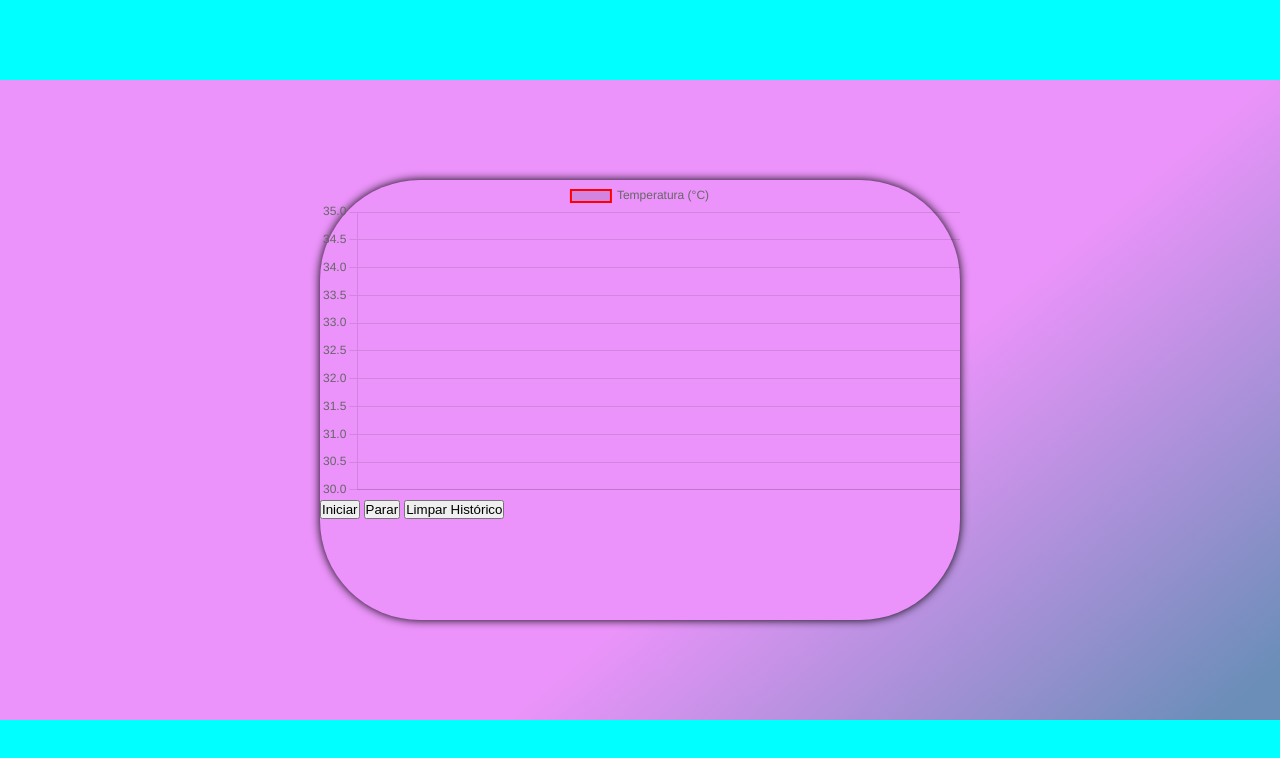
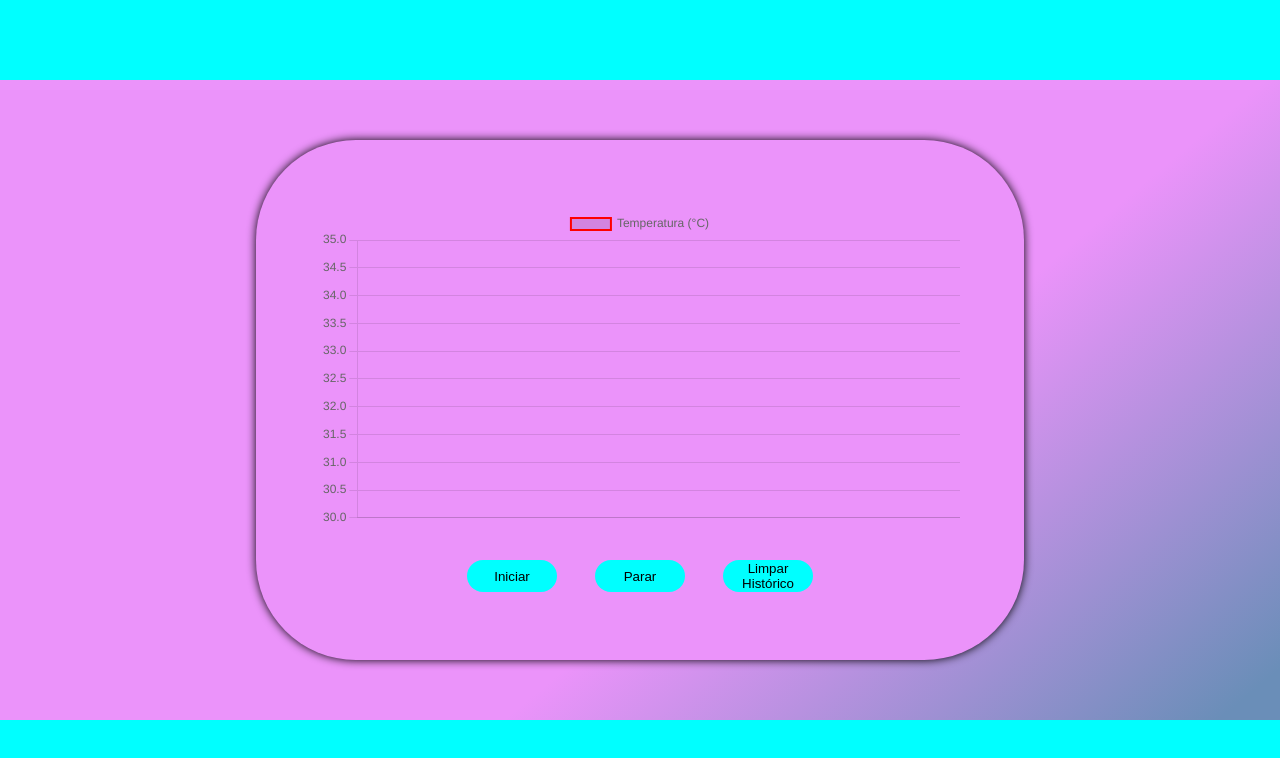
Before and after one commit to miguelmcruz6-coder/Grafico-Temperatura, a plain HTML site: page index.html in a window 1280 px wide. Drawn offline with nearby package versions, Linux system fonts and the light colour scheme.

Commit message:
Refactor CSS styles and update element IDs

```diff
--- a/style.css
+++ b/style.css
@@ -20,20 +20,55 @@ main{
     background: linear-gradient(140deg,rgba(235, 147, 250, 1) 62%, rgba(106, 142, 184, 1) 97%);
 }
 
-#grafico{
-    height: 55vh;
-    width: 50vw;
+#local-grafico{
+    height: 65vh;
+    width: 60vw;
     border-radius: 100px;
+    display: flex;
+    align-items: center;
+    justify-content: center;
     box-shadow: 0px 0px 10px black;
     background-color: rgba(235, 147, 250, 1);
 }
 
+#grafico{
+    height: 55vh;
+    width: 50vw;
+    display: flex;
+    align-items: center;
+    justify-content: center;
+    gap: 4vh;
+    flex-direction: column;
+}
 
+#botoes{
+    width: 30vw;
+    display: flex;
+    align-items: center;
+    justify-content: space-around;
+}
 
+#botoes button{
+    height: 4vh;
+    width: 7vw;
+    border-radius: 100px;
+    border: none;
+    background-color: aqua;
+    transition: 0.5s ease;
+    cursor: pointer;
+}
 
+#botao-iniciar:hover{
+    background-color: greenyellow;
+}
 
-
-
+#botao-parar:hover{
+    background-color: red;
+}
+#botao-limpar:hover{
+    background-color: black;
+    color: white;
+}
 
 
 footer{
```
